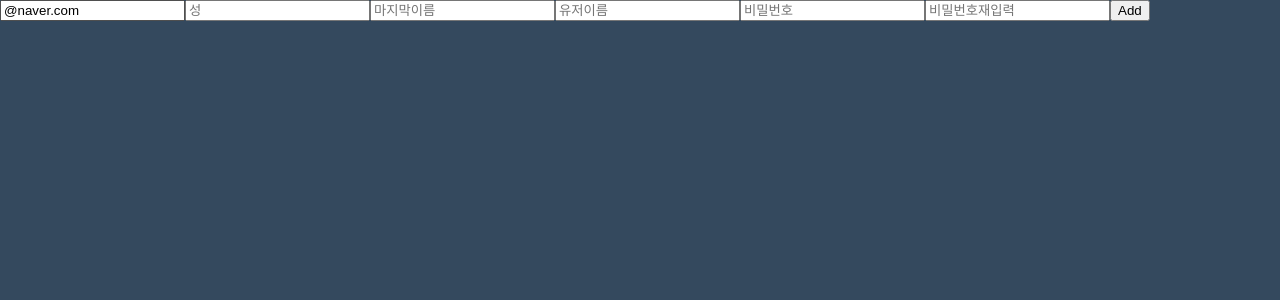
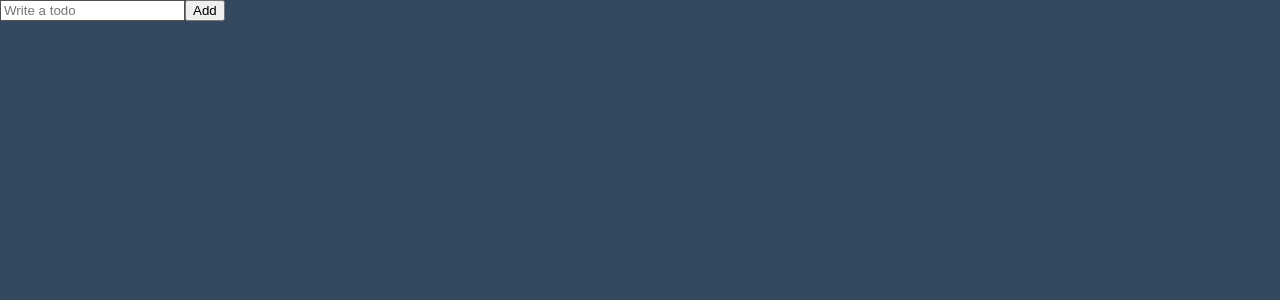
Before and after one commit to kyungchan3007/Todo, a React (Create React App) app: page / in a window 1280 px wide. Shown: the top 300 px of the page. Built offline with nearby package versions, Linux system fonts and the light colour scheme; a web font is replaced by a local one.

Commit message:
Never[] type

```diff
--- a/src/App.tsx
+++ b/src/App.tsx
@@ -1,5 +1,5 @@
 import { createGlobalStyle } from "styled-components";
-import TodoList from "./TodoList";
+import TodoList from "./components/TodoList";
 
 const GlobalStyle = createGlobalStyle`
 @import url('https://fonts.googleapis.com/css2?family=Andika&family=Inter:wght@300;400&family=Mukta&display=swap');
--- a/src/TodoList.tsx
+++ b/src/components/TodoList-2.tsx
@@ -1,5 +1,5 @@
 import { useForm } from "react-hook-form";
-import { IFormTodoValue } from "./type/todoType";
+import { IFormTodoValue } from "../type/todoType";
 import styled from "styled-components";
 
 export const Error = styled.span`
--- /dev/null
+++ b/src/components/TodoList.tsx
@@ -0,0 +1,45 @@
+import { useForm } from "react-hook-form";
+import { ITodoValue } from "../type/todoType";
+import styled from "styled-components";
+import { useRecoilState } from "recoil";
+import { toDoState } from "../unit/recoilState";
+
+export const Error = styled.span`
+  color: red;
+`;
+
+export default function TodoList() {
+  const [toDos, setTodos] = useRecoilState(toDoState);
+  // const value = useRecoilValue(toDoState); // 값을 가져오는 Recoilstate
+  // const modFn = useSetRecoilState(toDoState); // 값을 변경하는 Recoilstate
+  const { register, handleSubmit, setValue } = useForm<ITodoValue>({
+    mode: "onChange",
+  });
+
+  const onValidation = async ({ toDo }: ITodoValue) => {
+    setTodos((oldTodos) => [
+      ...oldTodos,
+      { text: toDo, id: Date.now(), category: "TO_DO" },
+    ]);
+    setValue("toDo", "");
+  };
+
+  return (
+    <>
+      <form onSubmit={handleSubmit(onValidation)}>
+        <input
+          {...register("toDo", {
+            required: "Please enter your todo",
+          })}
+          placeholder="Write a todo"
+        />
+        <button>Add</button>
+      </form>
+      <ul>
+        {toDos.map((el) => (
+          <li key={el.id}>{el.text}</li>
+        ))}
+      </ul>
+    </>
+  );
+}
--- /dev/null
+++ b/src/unit/recoilState.tsx
@@ -0,0 +1,7 @@
+import { atom } from "recoil";
+import { IToDo } from "../type/todoType";
+
+export const toDoState = atom<IToDo[]>({
+  key: "toDo",
+  default: [],
+});
```
Also changed, not shown: src/type/todoType.ts (+10 -0 lines).
